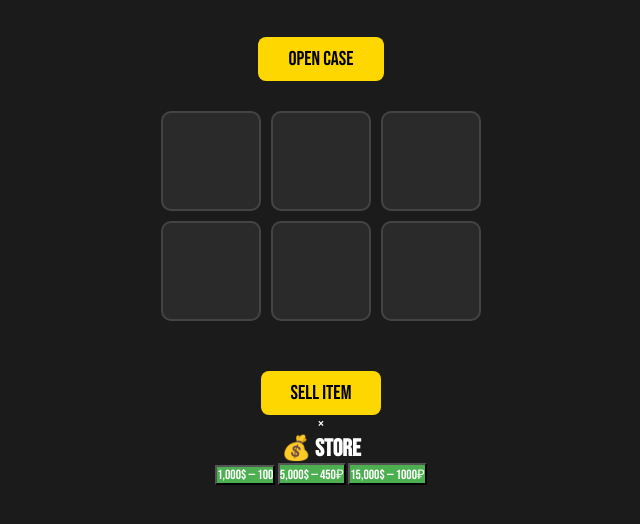
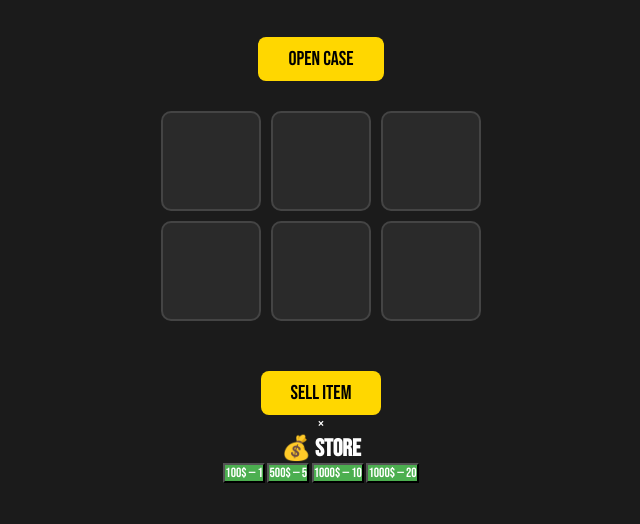
Before and after one commit to konstantinvilkovskis-crypto/Gambling, a plain HTML site: page index.html in a window 1280 px wide. Shown: the part 212-736 px from the top of the page, without its empty margins (319-959 px from the left). Drawn offline with Linux system fonts and the light colour scheme.

Commit message:
Update donation buttons with new options and prices

```diff
--- a/index.html
+++ b/index.html
@@ -41,9 +41,10 @@
             <span class="close">&times;</span>
             <h2>💰 STORE</h2>
             <div class="donate-options">
-                <button class="don-opt" data-reward="1000" data-price="100">1,000$ — 100</button>
-                <button class="don-opt" data-reward="5000" data-price="450">5,000$ — 450₽</button>
-                <button class="don-opt" data-reward="15000" data-price="1000">15,000$ — 1000₽</button>
+                <button class="don-opt" data-reward="100" data-price="1">100$ — 1</button>
+                <button class="don-opt" data-reward="500" data-price="5">500$ — 5</button>
+                <button class="don-opt" data-reward="1000" data-price="10">1000$ — 10</button>
+                <button class="don-opt" data-reward="2000" data-price="20">1000$ — 20</button>
             </div>
         </div>
     </div>
```
